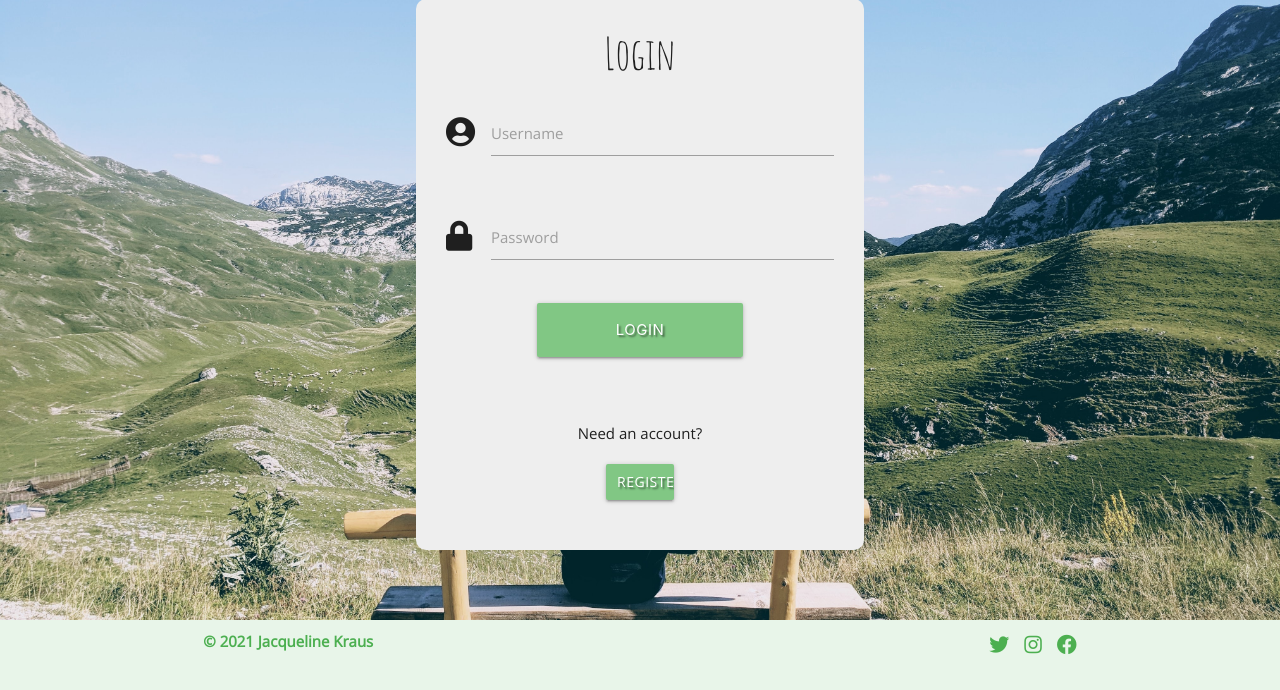
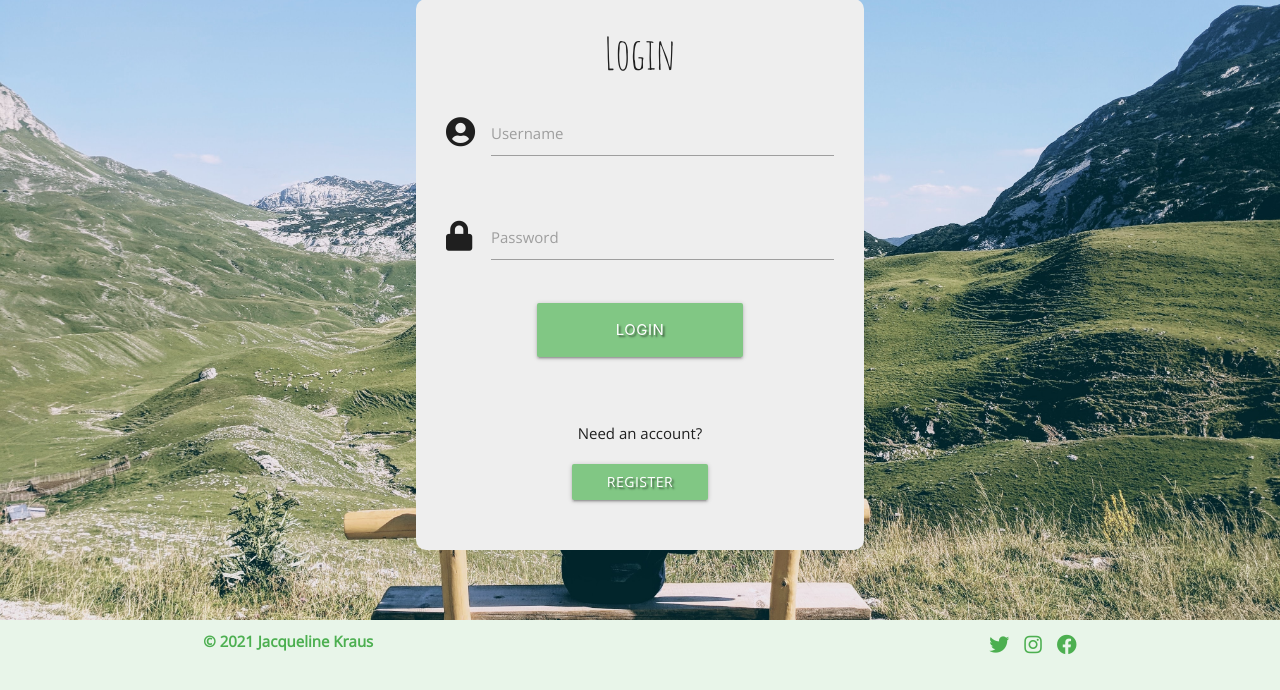
Before and after one commit to jacqueline-kraus/MS3-TravelCrowd, a Flask app: page /login in a window 1280 px wide. Shown: the part 140-830 px from the top of the page. Run offline with Flask 2, Linux system fonts and the light colour scheme; some libraries are stand-ins or nearby versions.

Commit message:
Update button alignment

```diff
--- a/templates/login.html
+++ b/templates/login.html
@@ -35,7 +35,7 @@
                 </div>
             </div>
             <div class="row">
-                <a href="{{ url_for('registration') }}" class="col s6 m2 btn green lighten-2 waves-effect waves-light text-shadow offset-m5 offset-s3">Register</a>
+                <a href="{{ url_for('registration') }}" class="col s6 m4 btn green lighten-2 waves-effect waves-light text-shadow offset-m4 offset-s3">Register</a>
             </div>
         </form>
     </div>
```
